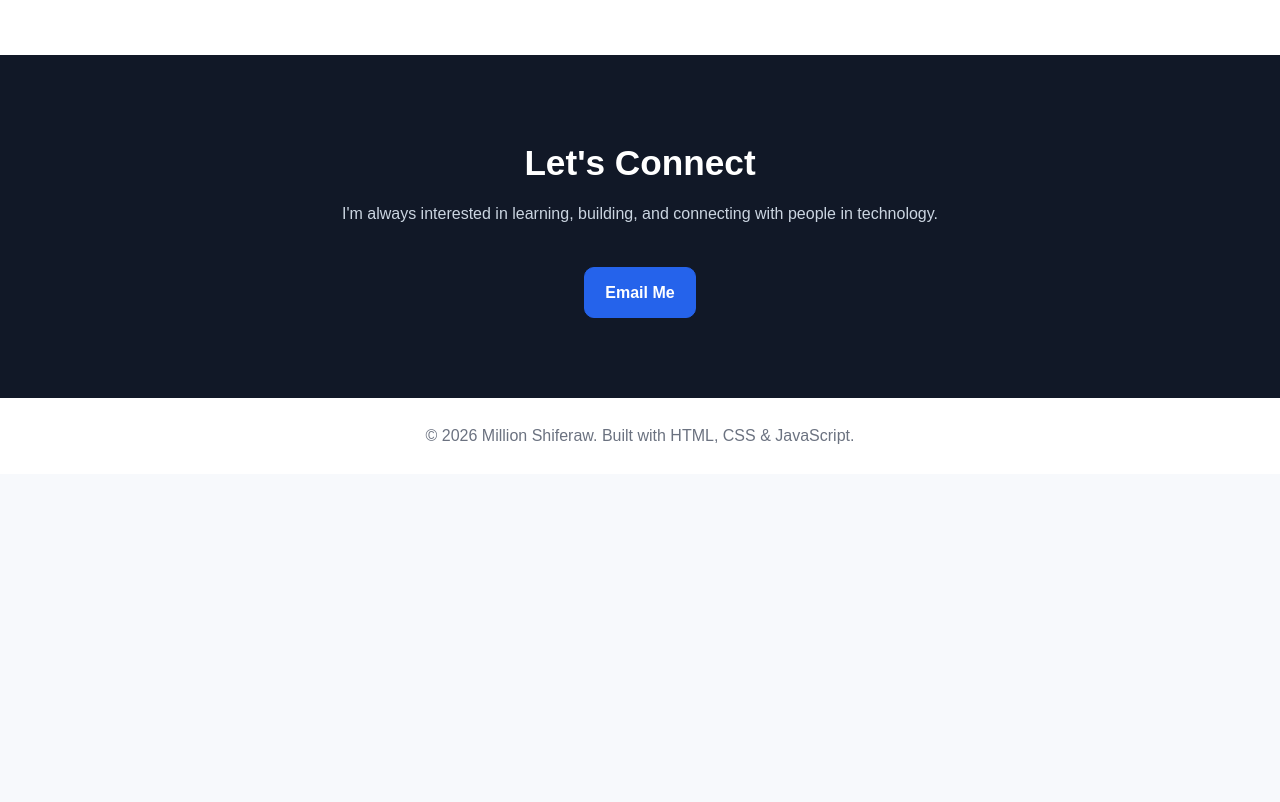
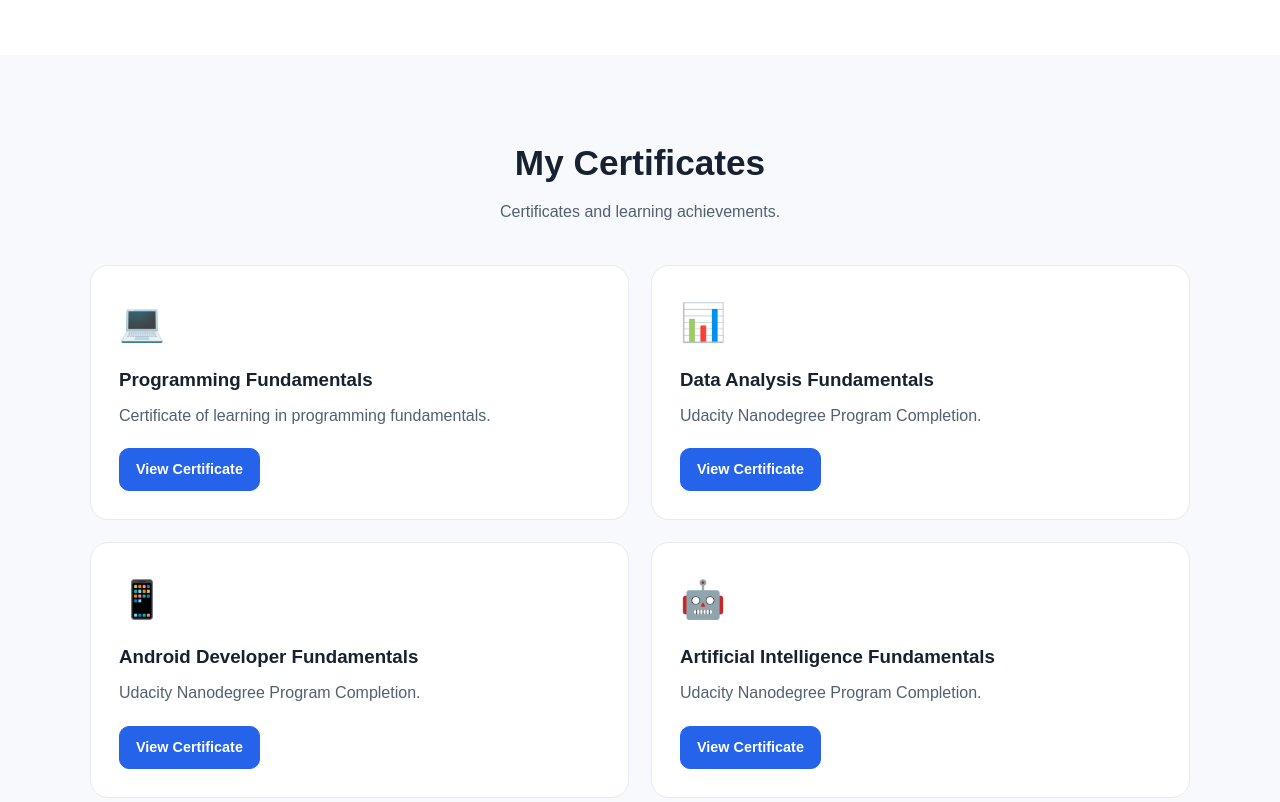
Before and after one commit to dameecaalaa10-ops/Million-Shiferaw-portfolio, a plain HTML site: page index.html in a window 1280 px wide. Shown: the part 1600-2402 px from the top of the page. Before the commit the page ends 2074 px from the top, so only its background shows below. Drawn offline with Linux system fonts and the light colour scheme.

Commit message:
Update index.html

```diff
--- a/index.html
+++ b/index.html
@@ -317,6 +317,47 @@ section{
 }
 
 
+/* ================= CERTIFICATES ================= */
+
+.certificates{
+  display:grid;
+  grid-template-columns:repeat(2,1fr);
+  gap:22px;
+}
+
+.certificate{
+  background:var(--card);
+  padding:28px;
+  border-radius:18px;
+  border:1px solid var(--border);
+  transition:.3s;
+}
+
+.certificate:hover{
+  transform:translateY(-6px);
+  box-shadow:0 15px 35px #00000015;
+}
+
+.certificate-icon{
+  font-size:2.3rem;
+  margin-bottom:12px;
+}
+
+.certificate h3{
+  margin-bottom:8px;
+}
+
+.certificate p{
+  color:var(--secondary);
+  margin-bottom:20px;
+}
+
+.certificate .btn{
+  padding:9px 16px;
+  font-size:.9rem;
+}
+
+
 /* ================= CONTACT ================= */
 
 .contact{
@@ -382,6 +423,10 @@ footer{
   }
 
   .projects{
+    grid-template-columns:1fr;
+  }
+
+  .certificates{
     grid-template-columns:1fr;
   }
 
@@ -491,6 +536,10 @@ footer{
 
         <li>
           <a href="#projects">Projects</a>
+        </li>
+
+        <li>
+          <a href="#certificates">Certificates</a>
         </li>
 
         <li>
@@ -777,6 +826,143 @@ footer{
 
 
 
+<!-- ================= CERTIFICATES ================= -->
+
+<section id="certificates">
+
+  <div class="container">
+
+    <div class="section-title reveal">
+
+      <h2>
+        My Certificates
+      </h2>
+
+      <p>
+        Certificates and learning achievements.
+      </p>
+
+    </div>
+
+
+    <div class="certificates">
+
+
+      <!-- PROGRAMMING FUNDAMENTALS -->
+
+      <div class="certificate reveal">
+
+        <div class="certificate-icon">
+          💻
+        </div>
+
+        <h3>
+          Programming Fundamentals
+        </h3>
+
+        <p>
+          Certificate of learning in programming fundamentals.
+        </p>
+
+        <a
+          class="btn primary"
+          href="documents/programming-fundamentals.pdf"
+          target="_blank">
+          View Certificate
+        </a>
+
+      </div>
+
+
+
+      <!-- DATA ANALYSIS -->
+
+      <div class="certificate reveal">
+
+        <div class="certificate-icon">
+          📊
+        </div>
+
+        <h3>
+          Data Analysis Fundamentals
+        </h3>
+
+        <p>
+          Udacity Nanodegree Program Completion.
+        </p>
+
+        <a
+          class="btn primary"
+          href="documents/data-analysis-fundamentals.pdf"
+          target="_blank">
+          View Certificate
+        </a>
+
+      </div>
+
+
+
+      <!-- ANDROID -->
+
+      <div class="certificate reveal">
+
+        <div class="certificate-icon">
+          📱
+        </div>
+
+        <h3>
+          Android Developer Fundamentals
+        </h3>
+
+        <p>
+          Udacity Nanodegree Program Completion.
+        </p>
+
+        <a
+          class="btn primary"
+          href="documents/android-developer-fundamentals.pdf"
+          target="_blank">
+          View Certificate
+        </a>
+
+      </div>
+
+
+
+      <!-- ARTIFICIAL INTELLIGENCE -->
+
+      <div class="certificate reveal">
+
+        <div class="certificate-icon">
+          🤖
+        </div>
+
+        <h3>
+          Artificial Intelligence Fundamentals
+        </h3>
+
+        <p>
+          Udacity Nanodegree Program Completion.
+        </p>
+
+        <a
+          class="btn primary"
+          href="documents/artificial-intelligence-fundamentals.pdf"
+          target="_blank">
+          View Certificate
+        </a>
+
+      </div>
+
+
+    </div>
+
+  </div>
+
+</section>
+
+
+
 <!-- ================= CONTACT ================= -->
 
 <section
@@ -922,4 +1108,4 @@ revealElements.forEach(function(element){
 
 
 </body>
-            </html>
+  </html>
```
